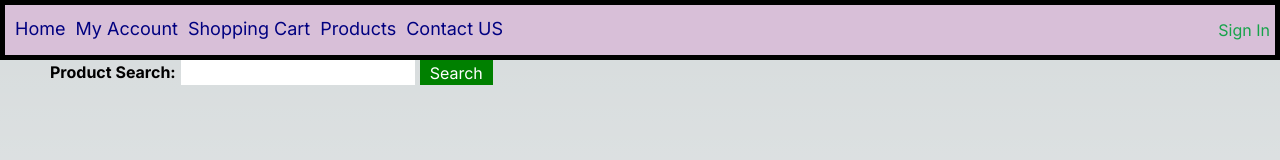
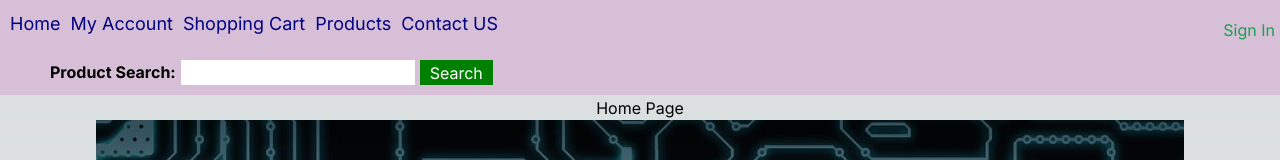
Before and after one commit to garrettWinter/electronic-empire, a Next.js app: page / in a window 1280 px wide. Shown: the top 160 px of the page. Built offline with nearby package versions, Linux system fonts and the light colour scheme; no server answers; the database is empty.

Commit message:
CLeaned up header when scrolling.

```diff
--- a/app/components/Header.js
+++ b/app/components/Header.js
@@ -9,20 +9,20 @@ import { relative } from "path";
 
 export default async function Header() {
   return (
-    <header>
+    <header style={{
+      position: 'fixed',
+      top: 0,
+      width: '100%',
+      backgroundColor: 'thistle',
+    }}>
       <nav style={{
         display: 'flex',
         flexWrap: 'wrap',
         color: 'navy',
-        backgroundColor: 'thistle',
         justifyContent: 'center',
         flexDirection: 'row',
-        position: 'fixed',
-        width: '100%',
         height: '60px',
-        border: '5px solid black',
         padding: '10px 5px',
-        top: 0
       }}>
         <ul>
           <li style={{
@@ -53,7 +53,7 @@ export default async function Header() {
         </ul>
         <SigninButton />
       </nav>
-      <div style={{paddingTop:'60px'}}>
+      <div >
         <SearchBar />
       </div>
 
--- a/app/components/product/SearchBar.tsx
+++ b/app/components/product/SearchBar.tsx
@@ -17,7 +17,7 @@ export default function SearchBar() {
     };
 
     return (
-        <div style={{ display: 'flex', flexDirection: 'row', paddingLeft: '50px' }}>
+        <div style={{ display: 'flex', flexDirection: 'row', paddingLeft: '50px', paddingBottom: '10px' }}>
             <p style={{ fontWeight: 'bolder' }}>Product Search:</p>
             <input
                 name='searchBar'
```
